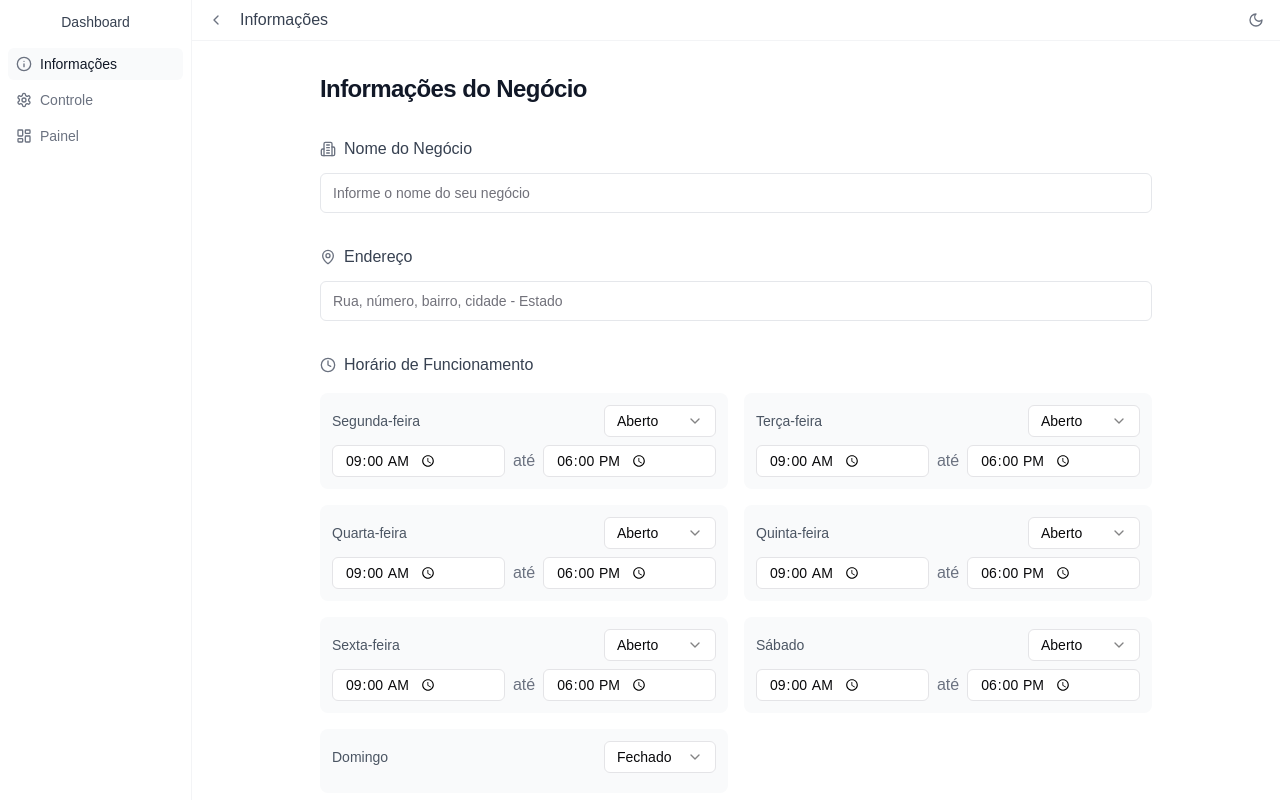
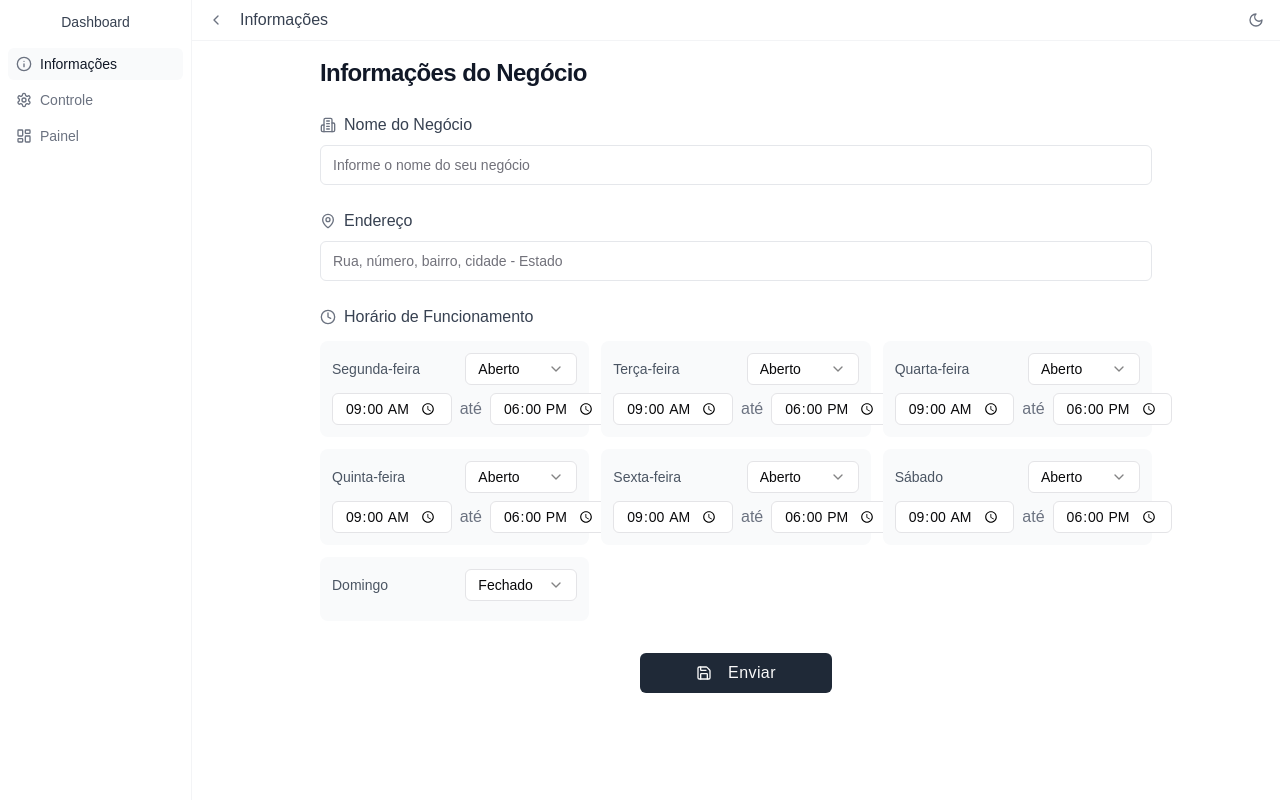
Before and after one commit to cuca2424/chatcoin-chooser, a React (Vite) app: page /dashboard in a window 1280 px wide. Both pictures are taken after a click on the button "Informações". Built offline with nearby package versions, Linux system fonts and the light colour scheme.

Commit message:
Remove scroll and standardize colors
Ensures consistent color scheme and removes unwanted scrollbars without altering the existing layout or navigation components.

```diff
--- a/src/components/dashboard/Information/Information.tsx
+++ b/src/components/dashboard/Information/Information.tsx
@@ -73,15 +73,15 @@ const Information = () => {
   };
 
   return (
-    <div className="w-full h-full bg-background flex flex-col items-center">
-      <div className="w-full max-w-4xl px-4 py-8 sm:px-6 md:px-8">
-        <h1 className="text-2xl font-semibold tracking-tight mb-8 text-gray-900 dark:text-gray-50">
+    <div className="w-full h-full bg-background flex flex-col items-center overflow-hidden">
+      <div className="w-full max-w-4xl px-4 py-4 sm:px-6 md:px-8">
+        <h1 className="text-2xl font-semibold tracking-tight mb-6 text-gray-900 dark:text-gray-50">
           Informações do Negócio
         </h1>
 
-        <form onSubmit={handleSubmit} className="space-y-8">
+        <form onSubmit={handleSubmit} className="space-y-6">
           {/* Business Name */}
-          <div className="space-y-3">
+          <div className="space-y-2">
             <Label htmlFor="businessName" className="flex items-center gap-2 text-gray-700 dark:text-gray-300 font-medium text-base">
               <Building2 className="h-4 w-4 text-gray-500 dark:text-gray-400" />
               Nome do Negócio
@@ -96,7 +96,7 @@ const Information = () => {
           </div>
 
           {/* Address */}
-          <div className="space-y-3">
+          <div className="space-y-2">
             <Label htmlFor="address" className="flex items-center gap-2 text-gray-700 dark:text-gray-300 font-medium text-base">
               <MapPin className="h-4 w-4 text-gray-500 dark:text-gray-400" />
               Endereço
@@ -111,13 +111,13 @@ const Information = () => {
           </div>
 
           {/* Operating Hours */}
-          <div className="space-y-4">
+          <div className="space-y-3">
             <Label className="flex items-center gap-2 text-gray-700 dark:text-gray-300 font-medium text-base">
               <Clock className="h-4 w-4 text-gray-500 dark:text-gray-400" />
               Horário de Funcionamento
             </Label>
 
-            <div className="grid gap-4 sm:grid-cols-1 md:grid-cols-2">
+            <div className="grid gap-3 grid-cols-1 sm:grid-cols-2 md:grid-cols-3">
               {schedules.map((schedule, index) => (
                 <div key={schedule.day} className="flex flex-col bg-gray-50 dark:bg-gray-800/50 p-3 rounded-lg">
                   <div className="flex justify-between items-center mb-2">
@@ -158,7 +158,7 @@ const Information = () => {
             </div>
           </div>
 
-          <div className="flex justify-center pt-4">
+          <div className="flex justify-center pt-2">
             <Button
               type="submit"
               className="w-48 font-medium text-base tracking-wide bg-gray-800 hover:bg-gray-700 dark:bg-gray-700 dark:hover:bg-gray-600"
--- a/src/pages/Dashboard.tsx
+++ b/src/pages/Dashboard.tsx
@@ -55,9 +55,9 @@ const Dashboard = () => {
           activeMenu={activeMenu}
         />
 
-        {/* Page content - no scroll for any component */}
-        <main className="flex-1 bg-white dark:bg-gray-900 overflow-auto">
-          <div className="h-full">
+        {/* Page content - no scroll */}
+        <main className="flex-1 bg-white dark:bg-gray-900 overflow-hidden">
+          <div className="h-full overflow-hidden">
             {activeMenu === 'painel' && <Panel isDarkTheme={isDarkTheme} />}
             {activeMenu === 'informacoes' && <Information />}
             {activeMenu === 'controle' && <Control />}
```
